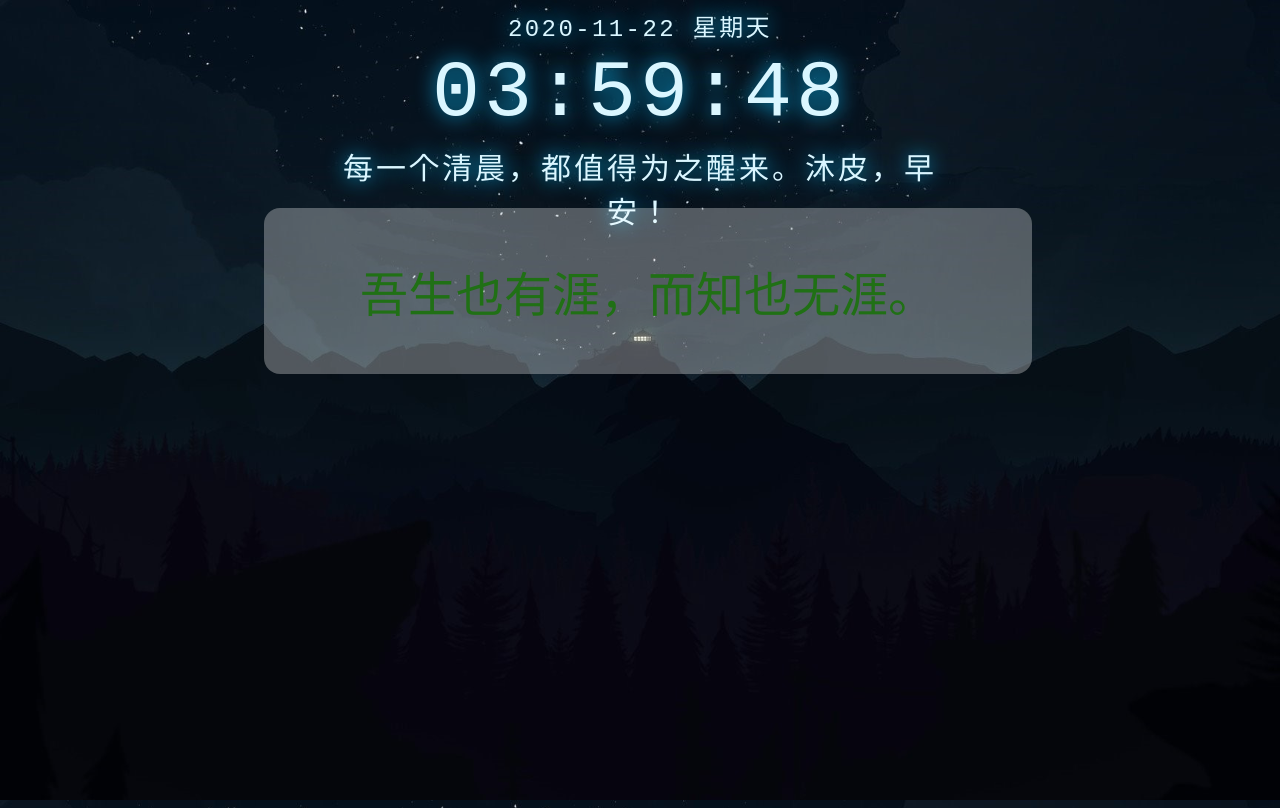
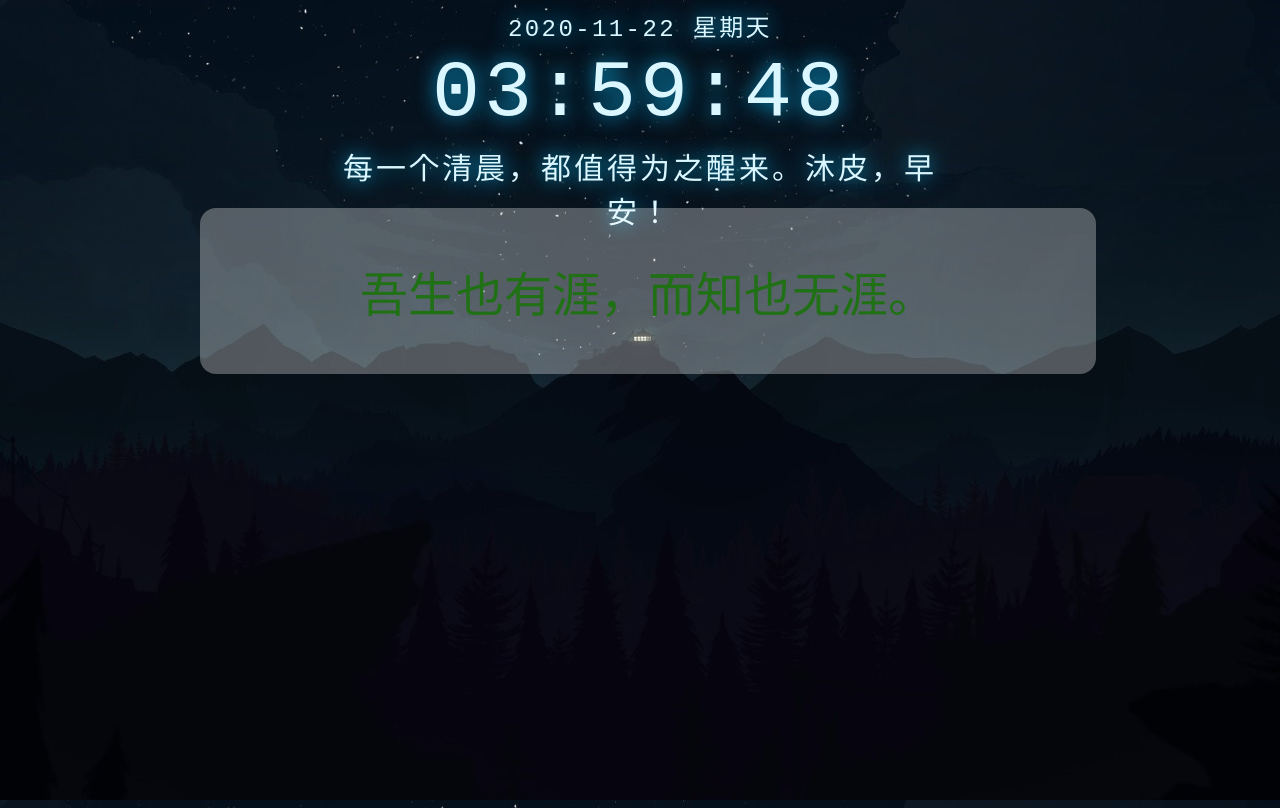
Before and after one commit to ueiyang/-quotes-generator, a plain HTML site: page index.html in a window 1280 px wide. Drawn offline with Linux system fonts and the light colour scheme.

Commit message:
宽高修改

```diff
--- a/index.html
+++ b/index.html
@@ -67,8 +67,8 @@
 
 
         .animation-box {
-            width: 60%;
-            min-height: 20%;
+            width: 70%;
+            min-height: 10%;
             overflow: hidden;
             margin: 0 auto;
             position: relative;
```
